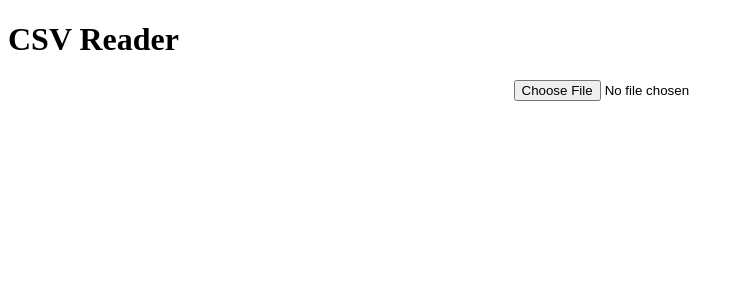
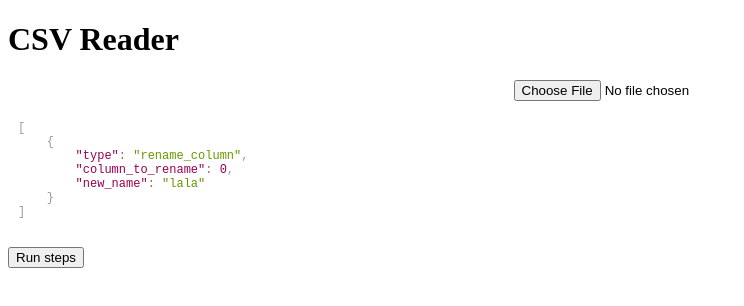
Before and after one commit to rtodea/browser-tools, a Next.js app in the folder apps/web/: page / in a window 1280 px wide. Shown: the top 306 px of the page, without its empty margins (0-744 px from the left). Built offline with nearby package versions, Linux system fonts and the light colour scheme.

Commit message:
show schema editor, run steps button to create final data table

```diff
--- a/apps/web/app/components/csvReader.tsx
+++ b/apps/web/app/components/csvReader.tsx
@@ -1,17 +1,13 @@
-"use client"
+"use client";
 
 import { useState } from "react";
 import Papa from "papaparse";
 
-export const useCsvInput = () => {
+export const useCsvInput = (setTableData) => {
   // State to store parsed data
   const [parsedData, setParsedData] = useState([]);
 
-  //State to store table Column name
-  const [tableRows, setTableRows] = useState([]);
-
   //State to store the values
-  const [tableValues, setTableValues] = useState([]);
 
   const onChange = (event) => {
     // Passing file data (event.target.files[0]) to parse using Papa.parse
@@ -32,28 +28,24 @@ export const useCsvInput = () => {
         setParsedData(results.data);
 
         // Filtered Column Names
-        setTableRows(rowsArray[0]);
-
-        // Filtered Values
-        setTableValues(valuesArray);
+        setTableData({ headers: rowsArray[0], values: valuesArray });
       },
     });
   };
 
-
   return {
     onChange,
-    tableRows,
-    tableValues,
-  }
-}
+  };
+};
 
-export const CsvInput = ({onChange}) => {
-  return <input
-    type="file"
-    name="file"
-    onChange={onChange}
-    accept=".csv"
-    style={{display: "block", margin: "10px auto"}}
-  />
-}
+export const CsvInput = ({ onChange }) => {
+  return (
+    <input
+      type="file"
+      name="file"
+      onChange={onChange}
+      accept=".csv"
+      style={{ display: "block", margin: "10px auto" }}
+    />
+  );
+};
--- a/apps/web/app/components/csvSandbox.tsx
+++ b/apps/web/app/components/csvSandbox.tsx
@@ -1,14 +1,68 @@
-"use client"
+"use client";
 
-
-import {CsvInput, useCsvInput} from "./csvReader";
-import {TableViewer} from "./tableViewer";
+import { CsvInput, useCsvInput } from "./csvReader";
+import { TableViewer } from "./tableViewer";
+import Editor from "react-simple-code-editor";
+import { highlight, languages } from "prismjs/components/prism-core";
+import "prismjs/components/prism-clike";
+import "prismjs/components/prism-json";
+import "prismjs/themes/prism.css";
+import { useState } from "react"; //Example style, you can use another
 
 export const CsvSandbox = () => {
+  const [tableData, setTableData] = useState({ headers: [], values: [] });
+  const [finalTableData, setFinalTableData] = useState(null);
 
-  const {onChange, tableRows, tableValues} = useCsvInput();
-  return <><CsvInput onChange={onChange}/>
-    <br/>
-    <br/>
-    <TableViewer tableRows={tableRows} tableValues={tableValues}/></>
-}
+  const { onChange } = useCsvInput(setTableData);
+  const [code, setCode] = useState(
+    `[
+    {
+        "type": "rename_column",
+        "column_to_rename": 0,
+        "new_name": "lala"
+    }
+]`
+  );
+
+  const runSteps = () => {
+    const steps = JSON.parse(code);
+    console.log("steps: ", steps);
+    steps.forEach((step) => {
+      if (step.type === "rename_column") {
+        const prevData = finalTableData ?? tableData;
+        const newHeaders = [...prevData.headers];
+        newHeaders[step.column_to_rename] = step.new_name;
+        setFinalTableData({
+          headers: newHeaders,
+          values: prevData.values,
+        });
+      }
+    });
+  };
+
+  return (
+    <>
+      <CsvInput onChange={onChange} />
+      <Editor
+        value={code}
+        onValueChange={(code) => setCode(code)}
+        highlight={(code) => highlight(code, languages.json)}
+        padding={10}
+        style={{
+          fontFamily: '"Fira code", "Fira Mono", monospace',
+          fontSize: 12,
+        }}
+      />
+      <br />
+      <button onClick={runSteps}>Run steps</button>
+      <br />
+      <TableViewer headers={tableData.headers} values={tableData.values} />
+      {finalTableData && (
+        <TableViewer
+          headers={finalTableData.headers}
+          values={finalTableData.values}
+        />
+      )}
+    </>
+  );
+};
--- a/apps/web/app/components/tableViewer.tsx
+++ b/apps/web/app/components/tableViewer.tsx
@@ -1,16 +1,17 @@
-"use client"
+"use client";
 
-export const TableViewer = ({tableRows, tableValues}) => {
-  return <table>
+export const TableViewer = ({ headers, values }) => {
+  return (
+    <table>
       <thead>
         <tr>
-      {tableRows.map((rows, index) => {
-        return <th key={index}>{rows}</th>;
+          {headers.map((header, index) => {
+            return <th key={index}>{header}</th>;
           })}
         </tr>
       </thead>
       <tbody>
-    {tableValues.map((value, index) => {
+        {values.map((value, index) => {
           return (
             <tr key={index}>
               {value.map((val, i) => {
@@ -21,4 +22,5 @@ export const TableViewer = ({tableRows, tableValues}) => {
         })}
       </tbody>
     </table>
-}
+  );
+};
--- a/apps/web/package.json
+++ b/apps/web/package.json
@@ -15,8 +15,10 @@
     "@vercel/analytics": "^1.0.1",
     "next": "^13.4.1",
     "papaparse": "^5.4.1",
+    "prismjs": "^1.29.0",
     "react": "^18.2.0",
     "react-dom": "^18.2.0",
+    "react-simple-code-editor": "^0.13.1",
     "ui": "workspace:*"
   },
   "devDependencies": {
```
Also changed, not shown: 1 other file (tests, documents, lock files or other folders). Lines whose indentation alone changed are shown as unchanged.
